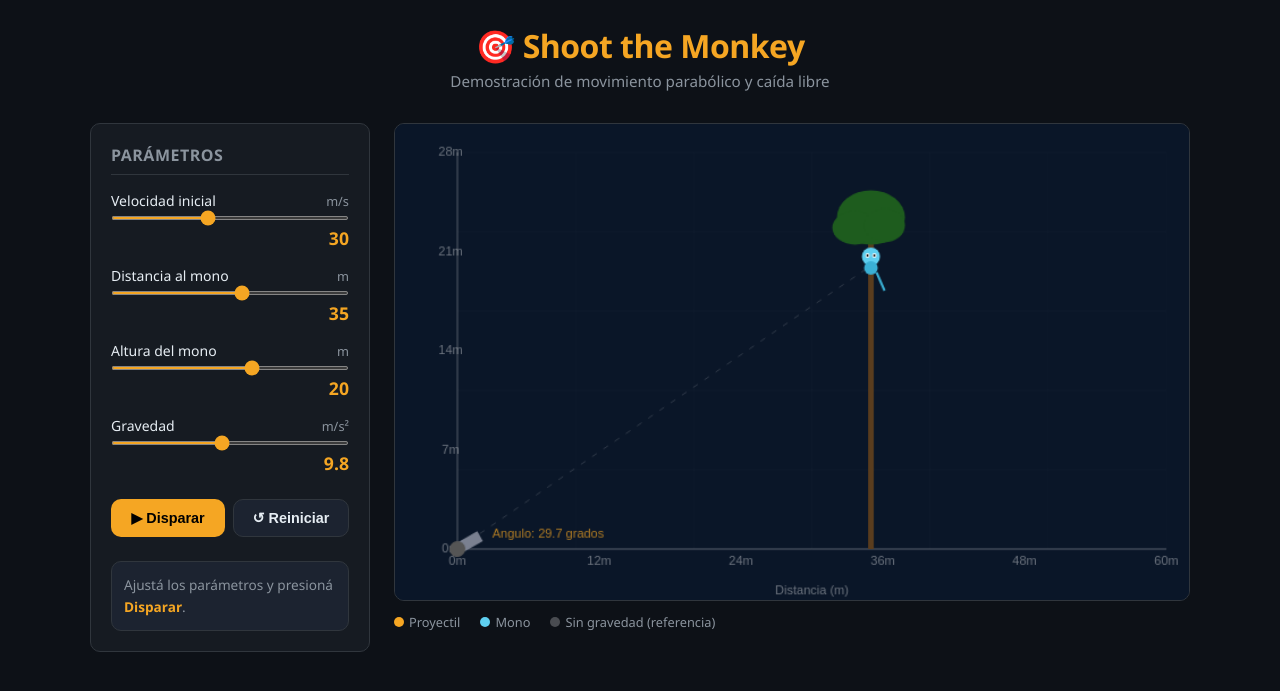
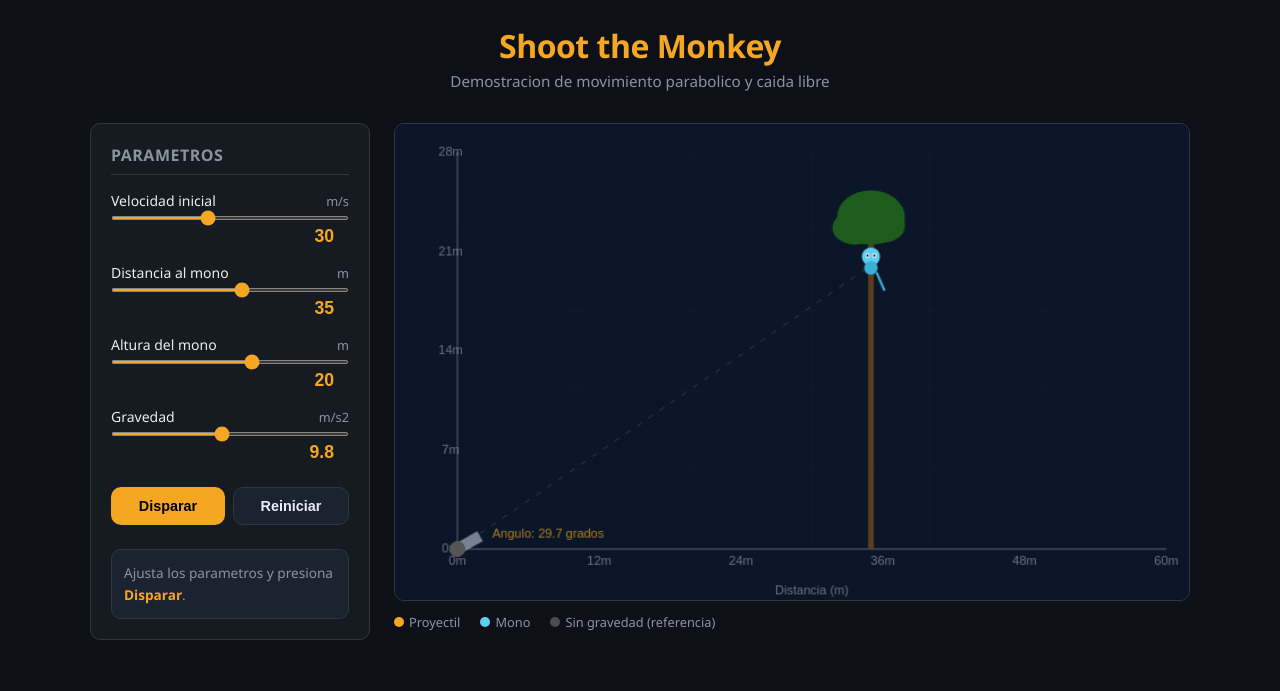
Before and after one commit to Abbea2007/ShootTheMonkey, a Flask app: page / in a window 1280 px wide. Shown: the top 691 px of the page. Run offline with Flask 3, Linux system fonts and the light colour scheme.

Commit message:
style: mejorar etiquetas y formato en el HTML

```diff
--- a/templates/index.html
+++ b/templates/index.html
@@ -3,67 +3,57 @@
 <head>
   <meta charset="UTF-8">
   <meta name="viewport" content="width=device-width, initial-scale=1.0">
-  <title>Shoot the Monkey — Movimiento Parabólico</title>
-  <!--
-    Flask sirve archivos estáticos desde la carpeta static/.
-    url_for('static', filename='...') genera la ruta correcta automáticamente.
-  -->
+  <title>Shoot the Monkey - Movimiento Parabolico</title>
+  <!-- Interfaz: Flask resuelve la ruta al archivo de estilos. -->
   <link rel="stylesheet" href="{{ url_for('static', filename='style.css') }}">
 </head>
 <body>
-
   <header>
-    <h1>🎯 Shoot the Monkey</h1>
-    <p class="subtitle">Demostración de movimiento parabólico y caída libre</p>
+    <h1>Shoot the Monkey</h1>
+    <p class="subtitle">Demostracion de movimiento parabolico y caida libre</p>
   </header>
 
   <main>
-
-    <!-- ── Panel de controles ─────────────────────────────── -->
+    <!-- Interfaz: cada deslizador tiene un campo numerico para escritura directa. -->
     <section class="panel-controles">
-      <h2>Parámetros</h2>
+      <h2>Parametros</h2>
 
       <div class="control-group">
         <label for="vel">Velocidad inicial <span class="unit">m/s</span></label>
         <input type="range" id="vel" min="10" max="60" value="30" step="1">
-        <span class="valor" id="vel-val">30</span>
+        <input class="valor" type="number" id="vel-val" min="10" max="60" value="30" step="1" aria-label="Velocidad inicial">
       </div>
 
       <div class="control-group">
         <label for="dist">Distancia al mono <span class="unit">m</span></label>
         <input type="range" id="dist" min="10" max="55" value="35" step="1">
-        <span class="valor" id="dist-val">35</span>
+        <input class="valor" type="number" id="dist-val" min="10" max="55" value="35" step="1" aria-label="Distancia al mono">
       </div>
 
       <div class="control-group">
         <label for="altura">Altura del mono <span class="unit">m</span></label>
         <input type="range" id="altura" min="5" max="30" value="20" step="1">
-        <span class="valor" id="altura-val">20</span>
+        <input class="valor" type="number" id="altura-val" min="5" max="30" value="20" step="1" aria-label="Altura del mono">
       </div>
 
       <div class="control-group">
-        <label for="gravedad">Gravedad <span class="unit">m/s²</span></label>
+        <label for="gravedad">Gravedad <span class="unit">m/s2</span></label>
         <input type="range" id="gravedad" min="1" max="20" value="9.8" step="0.1">
-        <span class="valor" id="gravedad-val">9.8</span>
+        <input class="valor" type="number" id="gravedad-val" min="1" max="20" value="9.8" step="0.1" aria-label="Gravedad">
       </div>
 
       <div class="botones">
-        <button id="btn-disparar" class="btn-primario">▶ Disparar</button>
-        <button id="btn-reset" class="btn-secundario">↺ Reiniciar</button>
+        <button id="btn-disparar" class="btn-primario">Disparar</button>
+        <button id="btn-reset" class="btn-secundario">Reiniciar</button>
       </div>
 
-      <!-- Datos calculados que vienen desde Python/Flask -->
       <div class="info-box" id="info-box">
-        <p>Ajustá los parámetros y presioná <strong>Disparar</strong>.</p>
+        <p>Ajusta los parametros y presiona <strong>Disparar</strong>.</p>
       </div>
     </section>
 
-    <!-- ── Canvas de simulación ───────────────────────────── -->
+    <!-- Interfaz: el canvas muestra los frames que devuelve el servidor. -->
     <section class="panel-canvas">
-      <!--
-        <canvas> es el elemento HTML donde JavaScript dibuja la simulación.
-        Toda la animación se hace con la Canvas API (sin librerías externas).
-      -->
       <canvas id="canvas" width="700" height="420"></canvas>
       <div class="leyenda">
         <span class="leyenda-item"><span class="dot naranja"></span> Proyectil</span>
@@ -71,7 +61,6 @@
         <span class="leyenda-item"><span class="dot gris"></span> Sin gravedad (referencia)</span>
       </div>
     </section>
-
   </main>
 
   <script src="{{ url_for('static', filename='simulation.js') }}"></script>
```
